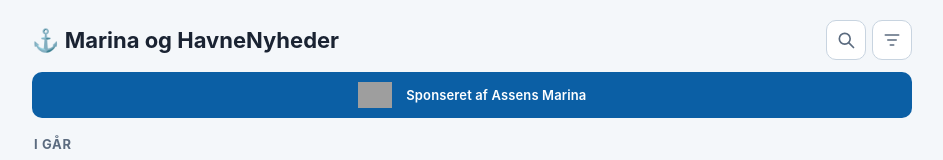
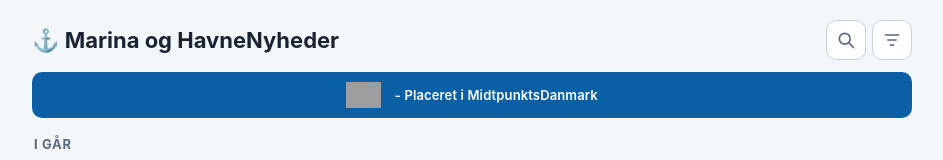
Before and after one commit to alexhansenfyn-art/marina-nyheder, a plain HTML site: page index.html in a window 1280 px wide. Shown: the top 160 px of the page, without its empty margins (168-1111 px from the left). Drawn offline with Linux system fonts and the light colour scheme; grey boxes are pictures that could not be loaded.

Commit message:
Update index.html

```diff
--- a/index.html
+++ b/index.html
@@ -198,7 +198,7 @@
   <a class="sponsor" href="https://assens-marina.dk/" target="_blank" rel="noopener">
     <img src="https://assens-marina.dk/wp-content/uploads/2026/07/assens-marina-logo-hvid.svg"
          alt="Assens Marina" width="150" height="33" loading="lazy">
-    <span>Sponseret af Assens Marina</span>
+    <span>- Placeret i MidtpunktsDanmark</span>
   </a>
   <div class="searchrow" id="srcRow">
     <input class="search" id="q" type="search" placeholder="S&oslash;g i overskrifter&hellip;">
```
